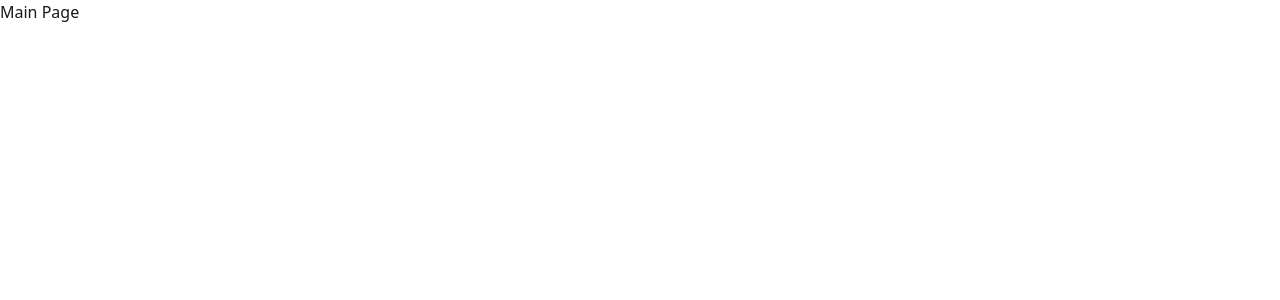
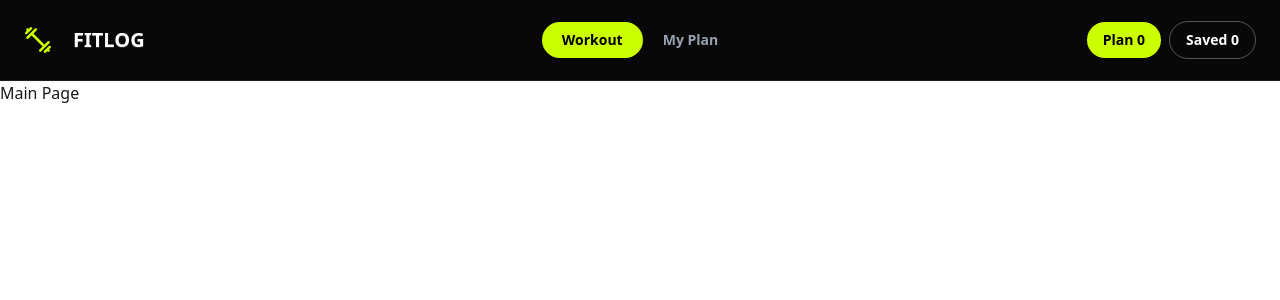
Before and after one commit to jbjoybiswasjb/web-b14-a6-fit-log-a, a Next.js app: page / in a window 1280 px wide. Shown: the top 300 px of the page. Built offline with nearby package versions, Linux system fonts and the light colour scheme.

Commit message:
Navbar design compled and used usePathname from Nextjs for active link and navigation.

```diff
--- a/src/app/layout.tsx
+++ b/src/app/layout.tsx
@@ -1,6 +1,7 @@
 import type { Metadata } from "next";
 import { Geist, Geist_Mono } from "next/font/google";
 import "./globals.css";
+import Navbar from "@/components/shared/Navbar";
 
 const geistSans = Geist({
   variable: "--font-geist-sans",
@@ -24,7 +25,10 @@ export default function RootLayout({ children }: LayoutProps<"/">) {
       date-theme = "dark"
       className={`${geistSans.variable} ${geistMono.variable} h-full antialiased`}
     >
-      <body className="min-h-full flex flex-col">{children}</body>
+      <body className="min-h-full flex flex-col">
+        <Navbar planCount={0} savedCount={0}></Navbar>
+        <div>{children}</div>
+      </body>
     </html>
   );
 }
--- /dev/null
+++ b/src/components/shared/Navbar.tsx
@@ -0,0 +1,110 @@
+"use client";
+
+import Image from "next/image";
+import Logo from "../../../public/images/logo.png";
+
+import Link from "next/link";
+import { usePathname } from "next/navigation";
+
+export interface NavbarProps {
+    planCount: number;
+    savedCount: number;
+}
+
+const Navbar = ({ planCount = 0, savedCount = 0 }: NavbarProps) => {
+    const pathname = usePathname();
+
+    const isWorkoutActive = pathname === "/";
+    const isPlanActive = pathname === "/my-plan";
+
+    // Nave Links.
+    const links = <>
+        <li>
+            <Link
+                href="/"
+                className={`rounded-full px-5 py-2 text-sm font-bold transition ${isWorkoutActive
+                    ? "bg-[#ccff00] text-black"
+                    : "text-gray-400 hover:text-white"
+                    }`}
+            >
+                Workout
+            </Link>
+        </li>
+        <li>
+            <Link
+                href="/my-plan"
+                className={`rounded-full px-5 py-2 text-sm font-bold transition ${isPlanActive
+                    ? "bg-[#ccff00] text-black"
+                    : "text-gray-400 hover:text-white"
+                    }`}
+            >
+                My Plan
+            </Link>
+        </li>
+    </>
+
+    return (
+        <header className="sticky top-0 z-50 border-b border-white/10 bg-[#080808]">
+            <div className="mx-auto flex h-20 max-w-7xl items-center justify-between px-4 md:px-6 navbar shadow-sm">
+                <div className="navbar-start">
+
+                    {/* Dropdown. */}
+                    <div className="dropdown bg-amber-50 rounded-xl">
+                        <div tabIndex={0} role="button" className="btn btn-ghost lg:hidden">
+                            <svg aria-label="Menu" xmlns="http://www.w3.org/2000/svg" className="h-5 w-5" fill="none" viewBox="0 0 24 24" stroke="currentColor"> <path strokeLinecap="round" strokeLinejoin="round" strokeWidth="2" d="M4 6h16M4 12h8m-8 6h16" /> </svg>
+                        </div>
+                        <nav>
+                            <ul
+                                tabIndex={-1}
+                                className="menu menu-sm dropdown-content rounded-box z-1 mt-3 w-52 p-2 shadow">
+                                {links}
+                            </ul>
+                        </nav>
+                    </div>
+
+                    {/* Left Nav. */}
+                    <div>
+                        <Link href="/">
+                            <div className="flex gap-1 items-center">
+                                <Image
+                                    src={Logo}
+                                    alt="Workout"
+                                />
+                                <span className="btn btn-ghost text-xl text-white">FITLOG</span>
+                            </div>
+                        </Link>
+                    </div>
+                </div>
+
+                {/* Navigation. Middle Nav links. */}
+                <div className="navbar-center hidden lg:flex">
+                    <nav className="hidden items-center gap-2 md:flex">
+                        <ul className="menu menu-horizontal px-1">
+                            {links}
+                        </ul>
+                    </nav>
+                </div>
+
+                {/* Counters. Right nav. */}
+                <div className="flex items-center gap-2 navbar-end">
+                    <Link
+                        href="/my-plan"
+                        className="rounded-full bg-[#ccff00] px-3 py-2 text-xs font-black text-black sm:px-4 sm:text-sm"
+                    >
+                        Plan <span>{planCount}</span>
+                    </Link>
+
+                    <Link
+                        href="/my-plan"
+                        className="rounded-full border border-white/30 px-3 py-2 text-xs font-black text-white sm:px-4 sm:text-sm"
+                    >
+                        Saved <span>{savedCount}</span>
+                    </Link>
+                </div>
+
+            </div>
+        </header>
+    );
+};
+
+export default Navbar;
```
Also changed, not shown: src/components/homepage/Banner.tsx (added).
